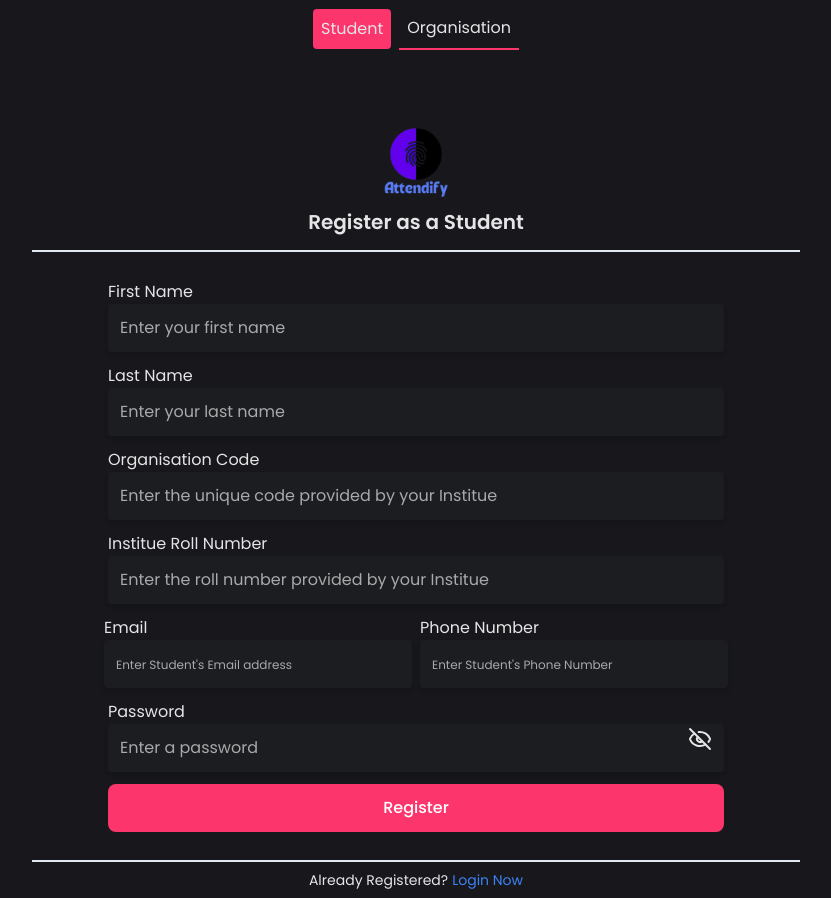
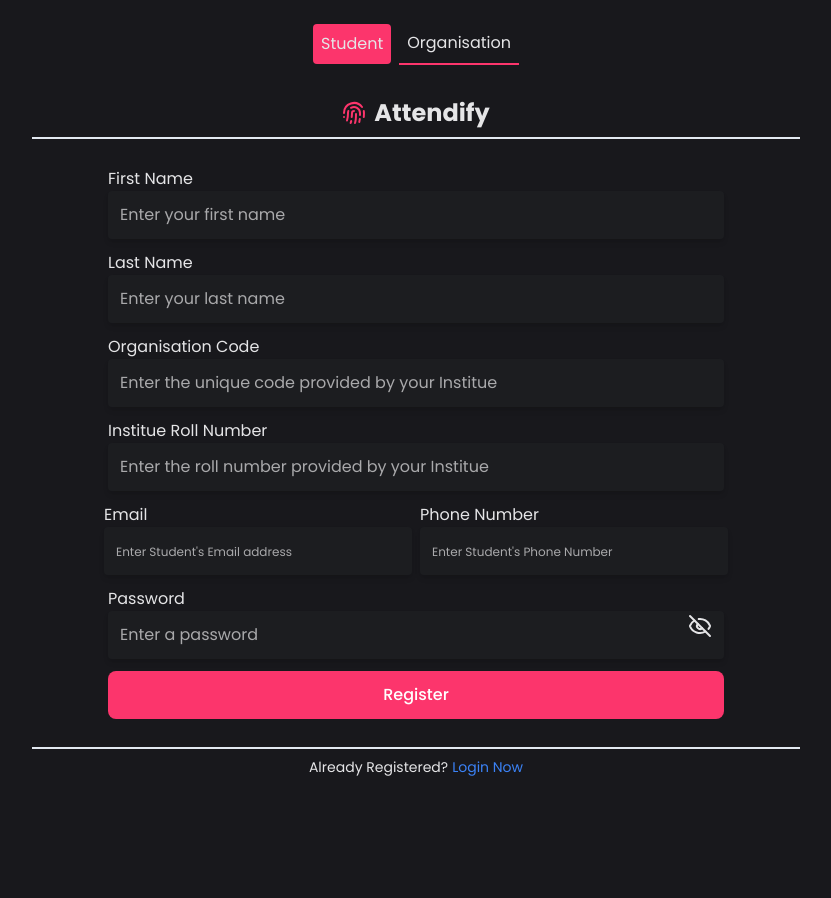
Before and after one commit to Sreejit-Sengupto/attendify, a React (Vite) app: page /register in a window 1280 px wide. Shown: the whole page, without its empty margins (224-1055 px from the left). After the commit the page ends 800 px from the top, so only its background shows below. Built offline with nearby package versions, Linux system fonts and the light colour scheme; no server answers.

Commit message:
final proto: add new logo

```diff
--- a/src/components/input-form.jsx
+++ b/src/components/input-form.jsx
@@ -1,6 +1,6 @@
 import React from 'react';
 import appLogo from '../assets/Attendify.png';
-import { Eye, EyeOff, Loader, Loader2 } from 'lucide-react';
+import { Eye, EyeOff, Fingerprint, Loader, Loader2 } from 'lucide-react';
 import { Link } from 'react-router-dom';
 import { useInputForm } from '../providers/InputFormProvider';
 
@@ -35,17 +35,11 @@
 
   return (
     <>
-      <div className="flex flex-col justify-center items-center">
-        <img
-          src={appLogo}
-          alt="application logo"
-          loading="lazy"
-          className="w-[12rem] h-[12rem]"
-        />
-        <p className="absolute top-[13rem] text-textPrimary text-xl font-semibold">
-          {type === 'REGISTER' ? 'Register' : 'Login'}{' '}
-          {category === 'ORG' ? 'as an Organisation' : ' as a Student'}
-        </p>
+      <div className="flex justify-center items-center mt-6 mb-2">
+        <Fingerprint className="h-6 w-6 text-[#FC356C]" />
+        <span className="ml-2 text-2xl font-bold text-[#E5E5E7]">
+          Attendify
+        </span>
       </div>
 
       <div className="w-[90%] md:w-[60%] h-[2px] bg-slate-200 mx-auto"></div>
--- a/src/components/topbar.jsx
+++ b/src/components/topbar.jsx
@@ -1,4 +1,4 @@
-import { Loader2, LogIn, LogOut, Plus } from 'lucide-react';
+import { Fingerprint, Loader2, LogIn, LogOut, Plus } from 'lucide-react';
 import React from 'react';
 import { useNavigate, useParams } from 'react-router-dom';
 import { Loader } from 'lucide-react';
@@ -182,14 +182,11 @@
 
   return (
     <div className="flex justify-between items-center p-2 border-b border-b-border bg-primary">
-      <div className="flex justify-center items-center gap-1">
-        <img
-          src={'/android-chrome-256x256.png'}
-          alt="Application icon"
-          width={60}
-          height={60}
-        />
-        <p className="font-bold lg:text-xl text-textPrimary">Attendify</p>
+      <div className="flex justify-center items-center">
+        <Fingerprint className="h-6 w-6 text-[#FC356C]" />
+        <span className="ml-2 text-2xl font-bold text-[#E5E5E7]">
+          Attendify
+        </span>
       </div>
       <div className="flex justify-center items-center gap-2">
         <button
--- a/src/pages/auth/Login/login.jsx
+++ b/src/pages/auth/Login/login.jsx
@@ -175,8 +175,8 @@
   };
 
   return (
-    <>
-      <div className="flex justify-center items-center my-2 gap-2 font-garamond text-textPrimary">
+    <div className="w-full h-[100dvh] flex flex-col justify-center items-center">
+      <div className="w-full flex justify-center items-center my-2 gap-2 font-garamond text-textPrimary">
         <button
           className={`${
             category === 'STUDENT'
@@ -198,7 +198,8 @@
           Organisation
         </button>
       </div>
-      <div>
+
+      <div className="w-full">
         {category === 'ORG' && (
           <InputForm
             category={category}
@@ -207,7 +208,7 @@
           />
         )}
       </div>
-      <div>
+      <div className="w-full">
         {category === 'STUDENT' && (
           <InputForm
             category={category}
@@ -216,7 +217,7 @@
           />
         )}
       </div>
-    </>
+    </div>
   );
 };
 
--- a/src/pages/auth/Register/register.jsx
+++ b/src/pages/auth/Register/register.jsx
@@ -173,8 +173,8 @@
   };
 
   return (
-    <>
-      <div className="flex justify-center items-center my-2 gap-2 font-garamond text-textPrimary">
+    <div className="w-full h-[100dvh] flex flex-col justify-center items-center">
+      <div className="w-full flex justify-center items-center my-2 gap-2 font-garamond text-textPrimary">
         <button
           className={`${
             category === 'STUDENT'
@@ -196,7 +196,7 @@
           Organisation
         </button>
       </div>
-      <div>
+      <div className="w-full">
         {category === 'ORG' && (
           <InputForm
             category={category}
@@ -205,7 +205,7 @@
           />
         )}
       </div>
-      <div>
+      <div className="w-full">
         {category === 'STUDENT' && (
           <InputForm
             category={category}
@@ -214,7 +214,7 @@
           />
         )}
       </div>
-    </>
+    </div>
   );
 };
 
--- a/src/pages/home.jsx
+++ b/src/pages/home.jsx
@@ -30,7 +30,7 @@
         <section className="w-full py-12 md:py-24 lg:py-32 xl:py-48 bg-[#121215] flex justify-center items-center">
           <div className="container px-4 md:px-6">
             <div className="flex flex-col items-center space-y-4 text-center">
-              <div className="space-y-2">
+              <div className="space-y-2 my-8">
                 <h1 className="text-3xl font-bold tracking-tighter sm:text-4xl md:text-5xl lg:text-6xl/none text-[#E5E5E7]">
                   Welcome to Attendify
                 </h1>
```
